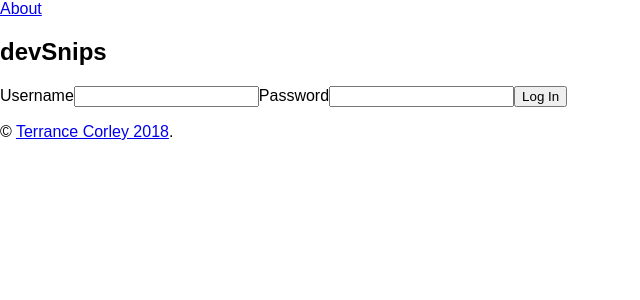
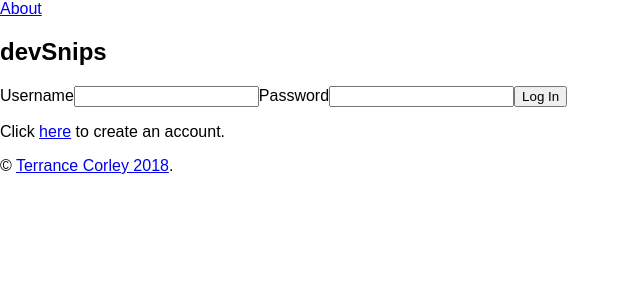
Before and after one commit to terrancecorley/devSnips-client, a React (Create React App) app: page / in a window 1280 px wide. Shown: the top 300 px of the page, without its empty margins (0-640 px from the left). Built offline with nearby package versions, Linux system fonts and the light colour scheme.

Commit message:
added boilerplate for sign up component

```diff
--- a/src/components/Landing/Landing.js
+++ b/src/components/Landing/Landing.js
@@ -16,6 +16,7 @@ export default function Landing(props) {
       name="user_password"
       />
       <button type="submit">Log In</button>
+      <p>Click <a href="#">here</a> to create an account.</p>
    </form>
  )
 };
```
Also changed, not shown: src/components/SignUp/SignUp.js (added, +7 -0 lines).
